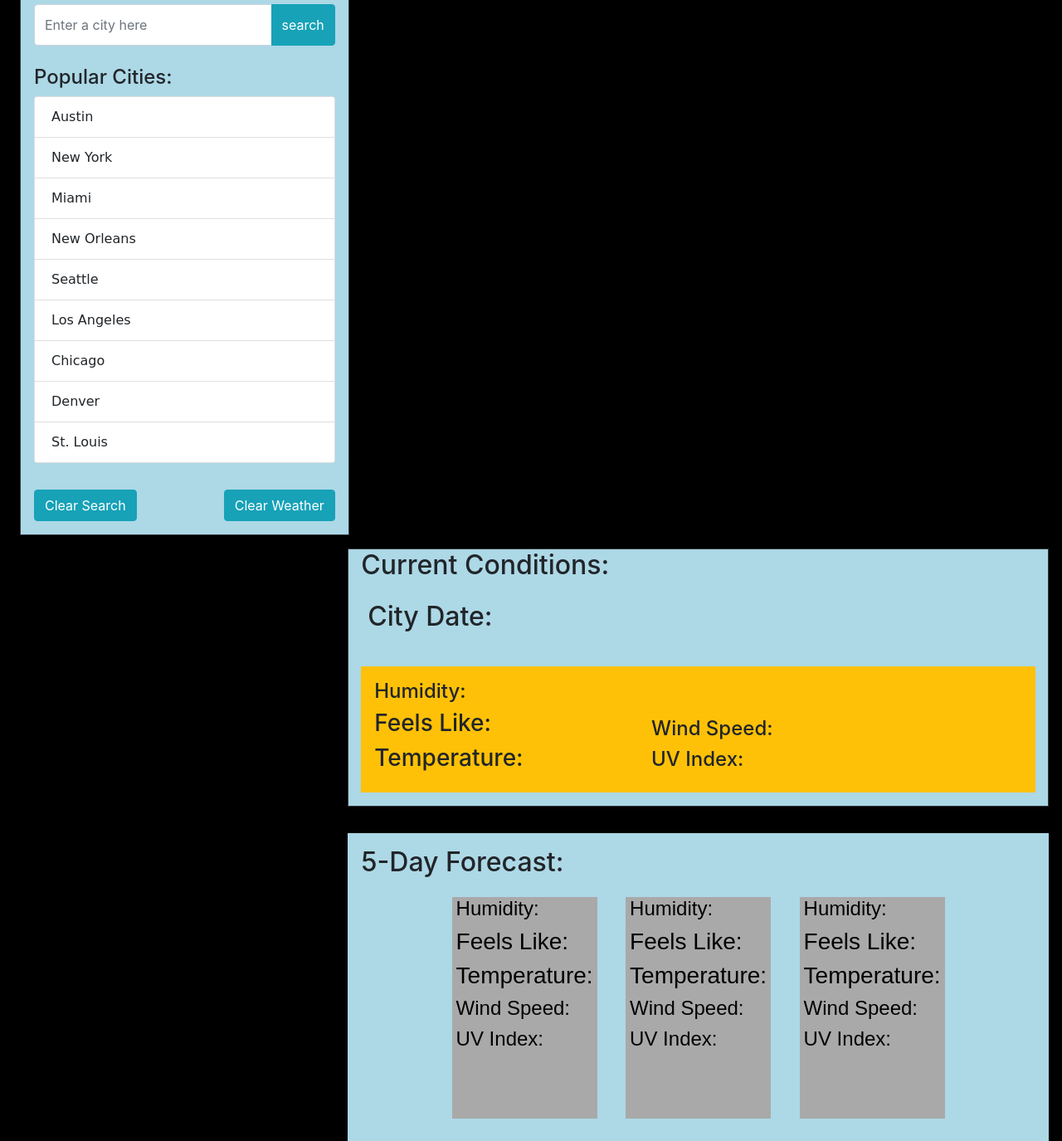
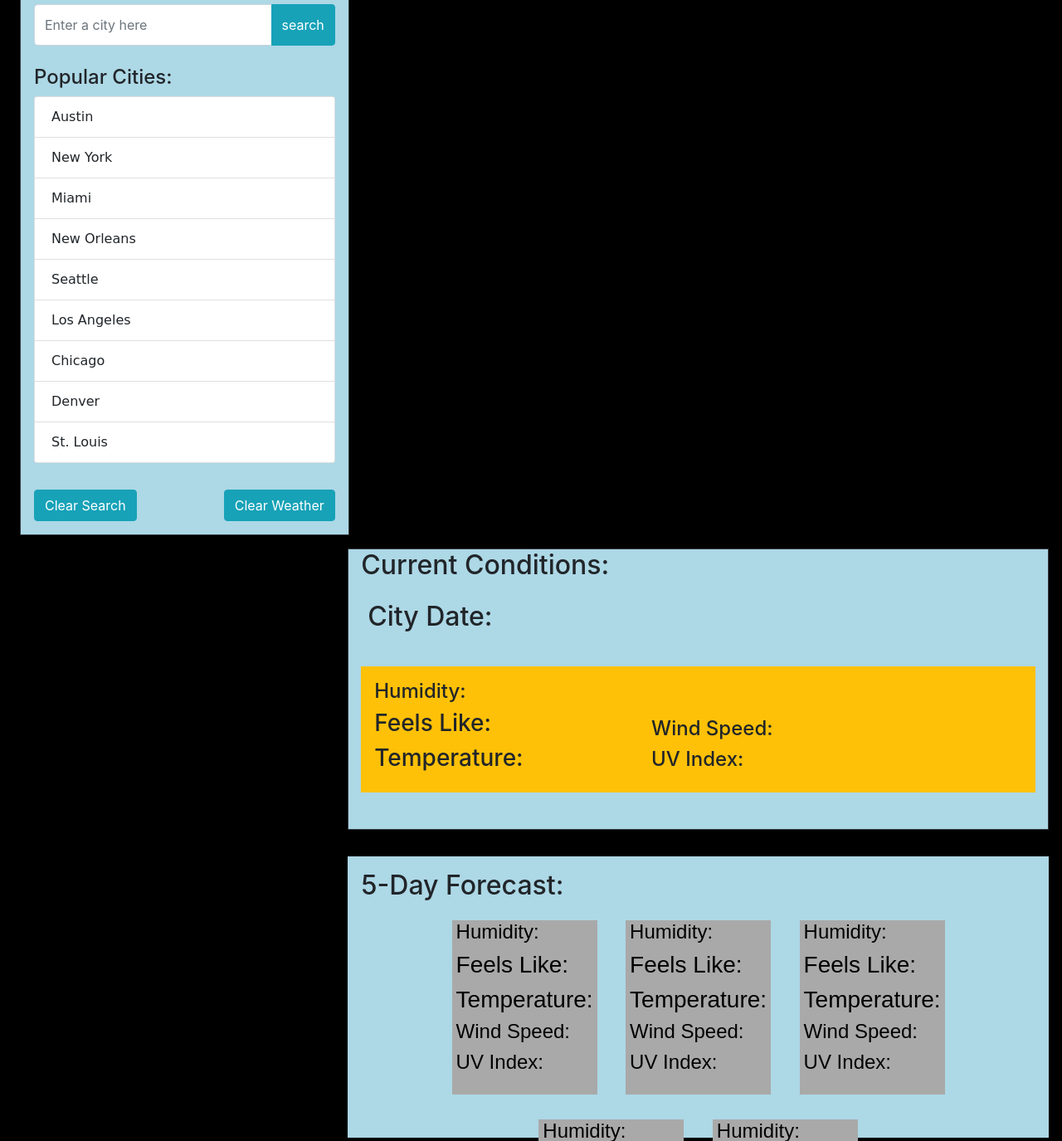
Before and after one commit to GitVirgil/Fairweatherproject, a plain HTML site: page index.html in a window 1280 px wide. Shown: the part 154-1529 px from the top of the page at 83% size. Drawn offline with nearby package versions, Linux system fonts and the light colour scheme.

Commit message:
.js adustmentto mapip height

```diff
--- a/style.css
+++ b/style.css
@@ -28,6 +28,7 @@ aside, main, div.five-day {
 
 .five-day, .weather-display {
     width: 66%;
+    height: 339px;
 
 }
 
@@ -50,7 +51,7 @@ img.search-image {
 }
 
 div#day-1forcast, div#day-2forcast, div#day-3forcast, div#day-4forcast, div#day-5forcast {
-    height: 267px;
+    height: 210px;
     width: 175px;
     background-color: darkgrey;
     color: black;
```
